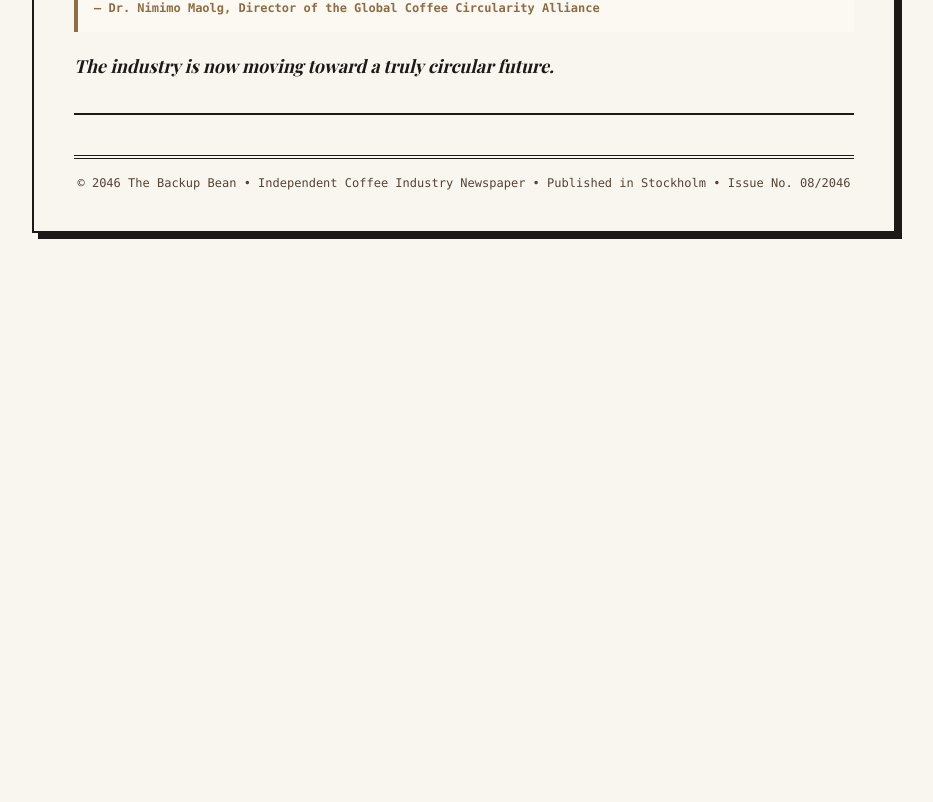
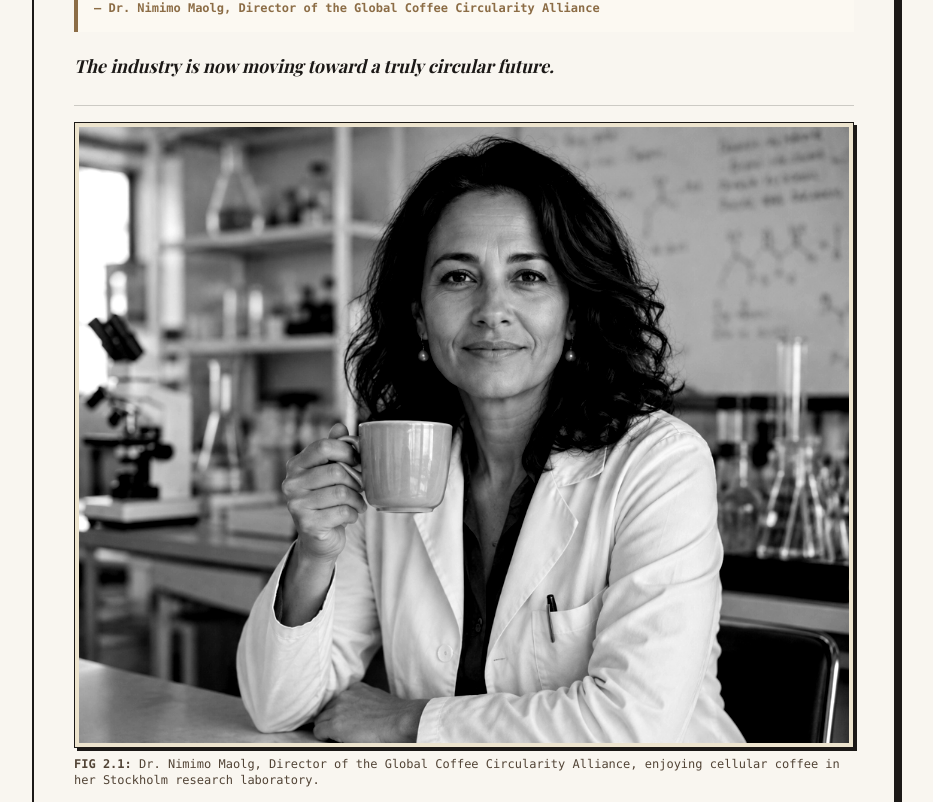
Before and after one commit to maxlearns2code/coffee-system-2046, a Next.js app: page / in a window 1280 px wide. Shown: the part 1778-2580 px from the top of the page, without its empty margins (176-1109 px from the left). Before the commit the page ends 2051 px from the top, so only its background shows below. Built offline with nearby package versions, Linux system fonts and the light colour scheme; a web font is replaced by a local one.

Commit message:
Add Dr. Nimimo Maolg portrait photograph after the second article

```diff
--- a/src/components/organisms/Organisms.tsx
+++ b/src/components/organisms/Organisms.tsx
@@ -87,6 +87,20 @@ export function ArticleWaste() {
         <p className="font-bold italic text-[#1c1917]">
           The industry is now moving toward a truly circular future.
         </p>
+
+        {/* Editorial Photo of Dr. Nimimo Maolg */}
+        <figure className="mt-6 pt-4 border-t border-[#1c1917]/20 space-y-2">
+          <div className="border border-[#1c1917] bg-[#ede4ce] p-1 shadow-[3px_3px_0px_#1c1917]">
+            <img
+              src="/dr_nimimo_maolg.jpg"
+              alt="Dr. Nimimo Maolg, Director of the Global Coffee Circularity Alliance"
+              className="w-full h-auto object-cover grayscale contrast-125 hover:grayscale-0 transition-all duration-300"
+            />
+          </div>
+          <figcaption className="text-xs font-mono text-[#524436]">
+            <strong>FIG 2.1:</strong> Dr. Nimimo Maolg, Director of the Global Coffee Circularity Alliance, enjoying cellular coffee in her Stockholm research laboratory.
+          </figcaption>
+        </figure>
       </div>
     </article>
   );
```
Also changed, not shown: public/dr_nimimo_maolg.jpg (added).
